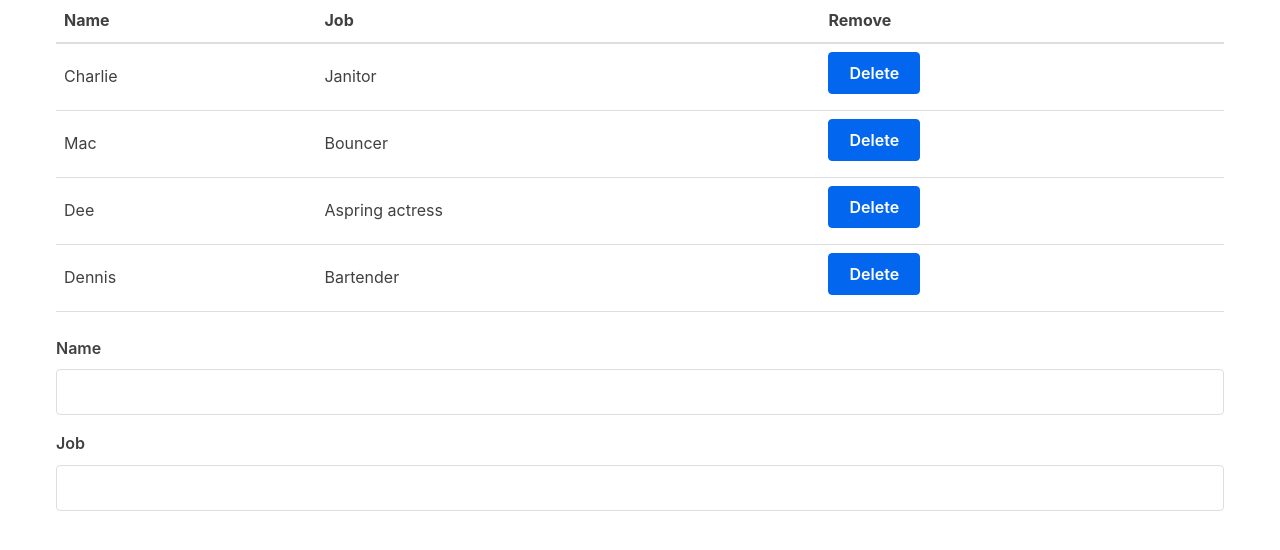
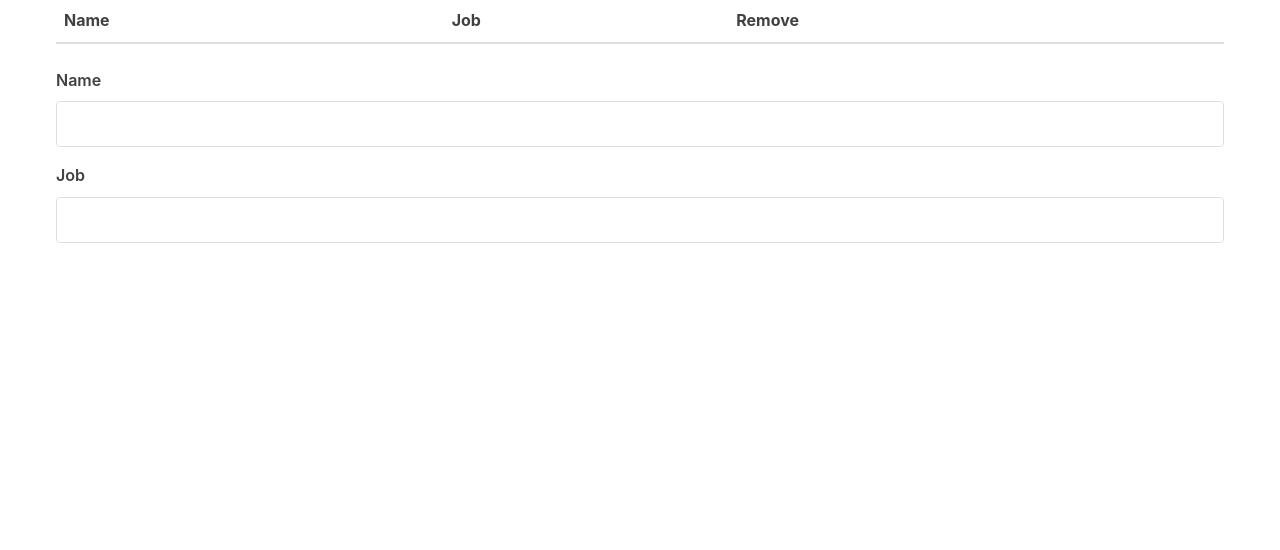
Before and after one commit to jitensachdeva/react-tutorial, a React (Create React App) app: page / in a window 1280 px wide. Shown: the top 550 px of the page. Built offline with nearby package versions, Linux system fonts and the light colour scheme.

Commit message:
Empty characters state

```diff
--- a/src/App.js
+++ b/src/App.js
@@ -4,24 +4,7 @@ import Form from "./Form";
 
 class App extends Component {
     state = {
-        characters: [
-                {
-                    name: 'Charlie',
-                    job: 'Janitor',
-                },
-                {
-                    name: 'Mac',
-                    job: 'Bouncer',
-                },
-                {
-                    name: 'Dee',
-                    job: 'Aspring actress',
-                },
-                {
-                    name: 'Dennis',
-                    job: 'Bartender',
-                },
-        ]
+        characters: [],
     }
 
     removeCharacter = index => {
```
